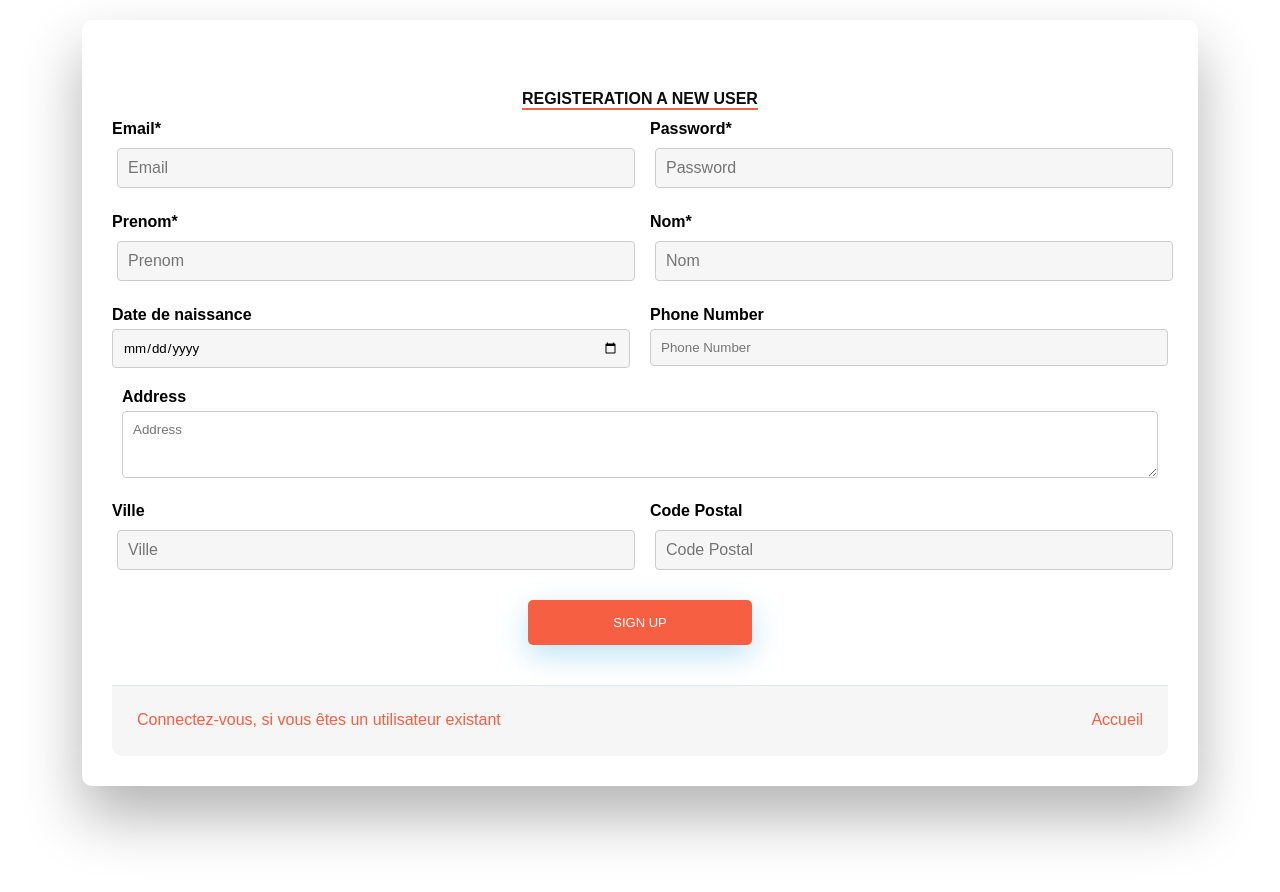
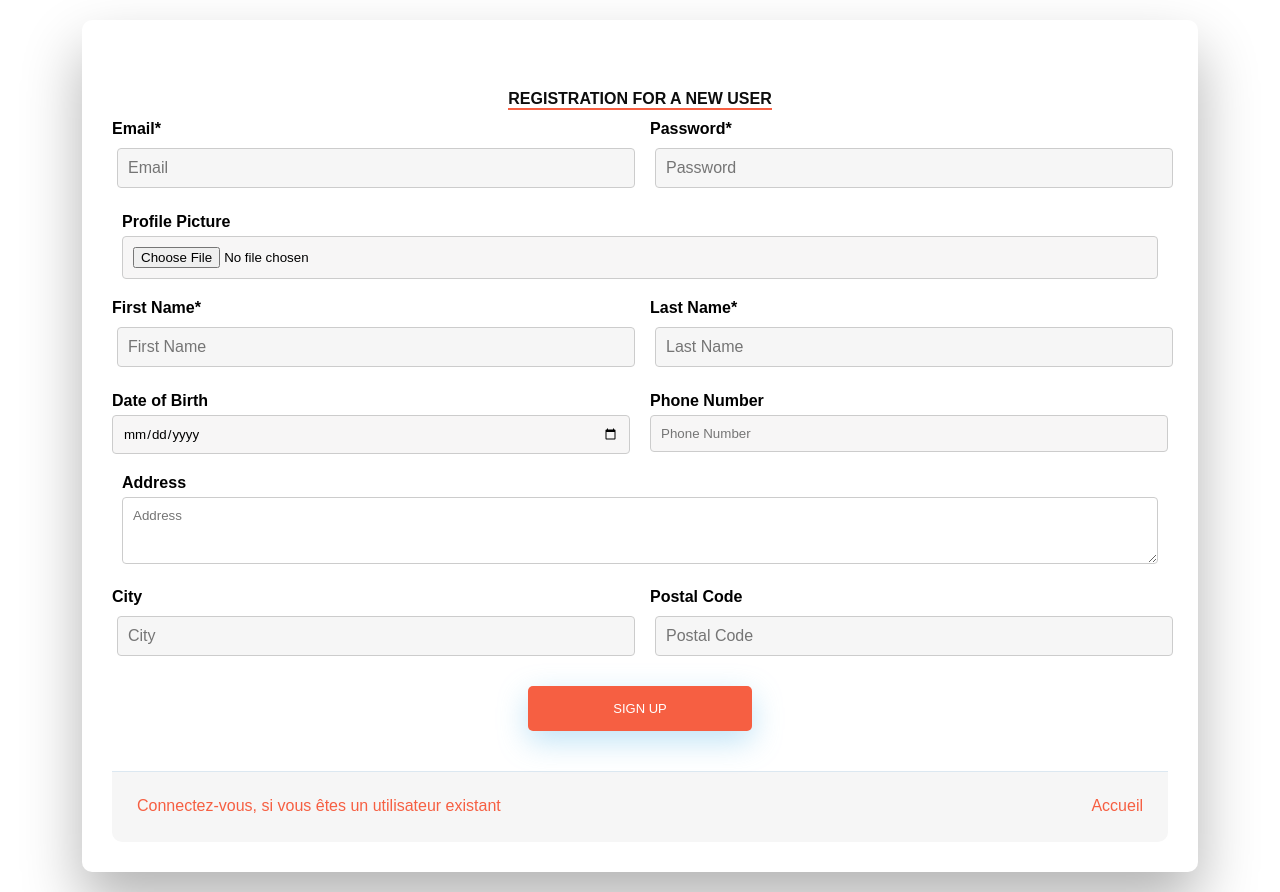
Before and after one commit to ngodup/client-cloud, a React (Create React App) app: page /signup in a window 1280 px wide. Before the commit the page ends 806 px from the top, so only its background shows below. Built offline with nearby package versions, Linux system fonts and the light colour scheme; no server answers.

Commit message:
Add toast and profile file input on Signup page

```diff
--- a/src/pages/Auth/SignUpPage.tsx
+++ b/src/pages/Auth/SignUpPage.tsx
@@ -1,7 +1,8 @@
-import React, { useState } from "react";
+import React, { useState, useRef } from "react";
 import axios from "axios";
+import { Link } from "react-router-dom";
+import { ToastContainer, toast } from "react-toastify";
 import "./Auth.css";
-import { Link } from "react-router-dom";
 
 interface SignUpFormState {
   email: string;
@@ -16,6 +17,7 @@ interface SignUpFormState {
 }
 
 const SignUpPage = () => {
+  const formRef = useRef<HTMLFormElement>(null);
   const [state, setState] = useState<SignUpFormState>({
     email: "",
     password: "",
@@ -28,10 +30,7 @@ const SignUpPage = () => {
     codePostal: "",
   });
 
-  const [loginMessage, setLoginMessage] = useState("");
-  const [loginError, setLoginError] = useState(false);
-  const [loginAttempted, setLoginAttempted] = useState(false);
-
+  const [profileImage, setProfileImage] = useState<File | undefined>();
   const {
     email,
     password,
@@ -47,44 +46,65 @@ const SignUpPage = () => {
   const handleSubmit = async (event: React.FormEvent<HTMLFormElement>) => {
     event.preventDefault();
 
-    try {
-      const response = await axios.post("http://127.0.0.1:8000/register", {
-        email,
-        password,
-        prenom,
-        nom,
-        dateDeNaissance,
-        phoneNumber,
-        address,
-        ville,
-        codePostal,
-      });
-      setLoginAttempted(true);
-      if (response.status === 201 || response.status === 200) {
-        setLoginMessage("Registration successful!");
-        console.log("Registration successful!");
-        setLoginError(false);
-      } else {
-        console.error("Registration failed: ", response.data);
-        setLoginMessage(response.data.message);
-        setLoginError(true);
+    if (formRef.current) {
+      const formData = new FormData();
+
+      formData.append("email", email);
+      formData.append("password", password);
+      formData.append("prenom", prenom);
+      formData.append("nom", nom);
+
+      if (dateDeNaissance) {
+        formData.append("dateDeNaissance", dateDeNaissance);
       }
-    } catch (error) {
-      console.error("Error during registration: ", error);
-      setLoginMessage((error as Error).message);
-      setLoginError(true);
-    } finally {
-      setState({
-        email: "",
-        password: "",
-        prenom: "",
-        nom: "",
-        dateDeNaissance: "",
-        phoneNumber: "",
-        address: "",
-        ville: "",
-        codePostal: "",
-      });
+
+      if (phoneNumber) {
+        formData.append("phoneNumber", phoneNumber);
+      }
+
+      if (address) {
+        formData.append("address", address);
+      }
+
+      if (ville) {
+        formData.append("ville", ville);
+      }
+
+      if (codePostal) {
+        formData.append("codePostal", codePostal);
+      }
+
+      if (profileImage) {
+        formData.append("photoDeProfil", profileImage);
+      }
+
+      try {
+        const response = await axios.post(
+          "http://127.0.0.1:8000/register",
+          formData,
+          {
+            headers: {
+              "Content-Type": "multipart/form-data",
+            },
+          }
+        );
+
+        if (response.status === 201 || response.status === 200) {
+          toast.success("Registration successful!");
+        } else {
+          // Handle non-200/201 responses explicitly
+          toast.error("Registration failed. Please check the server response.");
+        }
+      } catch (error: any) {
+        console.error("Error during registration: ", error);
+        toast.error(error.response?.data?.message || "Registration failed.");
+      } finally {
+        // Reset the form fields using the formRef ref
+        const form = formRef.current;
+        if (form) {
+          form.reset();
+        }
+      }
     }
   };
 
@@ -97,24 +117,27 @@ const SignUpPage = () => {
     });
   };
 
-  const loginMessageElement = loginAttempted && (
-    <div className={`login-message ${loginError ? "error" : "success"}`}>
-      {loginMessage}
-    </div>
-  );
+  const handleOnProfilePictureChange = (
+    e: React.FormEvent<HTMLInputElement>
+  ) => {
+    const target = e.target as HTMLInputElement & {
+      files: FileList;
+    };
+
+    setProfileImage(target.files[0]);
+  };
 
   return (
     <div className="wrapper fadeInDown">
       <div id="form-signup-wrapper">
-        <h2 className="active">Registeration a new User</h2>
+        <h2 className="active">Registration for a new User</h2>
 
-        <form onSubmit={handleSubmit}>
+        <form onSubmit={handleSubmit} ref={formRef}>
           <div className="row">
             <div className="field-container">
               <label htmlFor="email">Email*</label>
               <input
                 type="email"
-                id="login"
                 className="fadeIn second"
                 name="email"
                 placeholder="Email"
@@ -124,10 +147,9 @@ const SignUpPage = () => {
               />
             </div>
             <div className="field-container">
-              <label htmlFor="nom">Password*</label>
+              <label htmlFor="password">Password*</label>
               <input
                 type="password"
-                id="password"
                 className="fadeIn third"
                 name="password"
                 placeholder="Password"
@@ -137,26 +159,36 @@ const SignUpPage = () => {
               />
             </div>
           </div>
+          <div className="field-container">
+            <label htmlFor="photoDeProfil">Profile Picture</label>
+            <input
+              type="file"
+              className="fadeIn second"
+              name="photoDeProfil"
+              accept="image/*"
+              onChange={handleOnProfilePictureChange}
+            />
+          </div>
           <div className="row">
             <div className="field-container">
-              <label htmlFor="prenom">Prenom*</label>
+              <label htmlFor="prenom">First Name*</label>
               <input
                 type="text"
                 className="fadeIn second"
                 name="prenom"
-                placeholder="Prenom"
+                placeholder="First Name"
                 value={prenom}
                 onChange={handleInputChange}
                 required
               />
             </div>
             <div className="field-container">
-              <label htmlFor="nom">Nom*</label>
+              <label htmlFor="nom">Last Name*</label>
               <input
                 type="text"
                 className="fadeIn second"
                 name="nom"
-                placeholder="Nom"
+                placeholder="Last Name"
                 value={nom}
                 onChange={handleInputChange}
                 required
@@ -166,7 +198,7 @@ const SignUpPage = () => {
 
           <div className="row">
             <div className="field-container">
-              <label htmlFor="dateDeNaissance">Date de naissance</label>
+              <label htmlFor="dateDeNaissance">Date of Birth</label>
               <input
                 type="date"
                 className="fadeIn second"
@@ -200,23 +232,23 @@ const SignUpPage = () => {
           </div>
           <div className="row">
             <div className="field-container">
-              <label htmlFor="ville">Ville</label>
+              <label htmlFor="ville">City</label>
               <input
                 type="text"
                 className="fadeIn second"
                 name="ville"
-                placeholder="Ville"
+                placeholder="City"
                 value={ville}
                 onChange={handleInputChange}
               />
             </div>
             <div className="field-container">
-              <label htmlFor="codePostal">Code Postal</label>
+              <label htmlFor="codePostal">Postal Code</label>
               <input
                 type="text"
                 className="fadeIn second"
                 name="codePostal"
-                placeholder="Code Postal"
+                placeholder="Postal Code"
                 value={codePostal}
                 onChange={handleInputChange}
                 pattern="[0-9]{5}"
@@ -227,9 +259,23 @@ const SignUpPage = () => {
 
           <input type="submit" className="fadeIn fourth" value="Sign Up" />
         </form>
+        <div>
+          {" "}
+          <ToastContainer
+            position="top-center"
+            autoClose={5000}
+            hideProgressBar={false}
+            newestOnTop={false}
+            closeOnClick
+            rtl={false}
+            pauseOnFocusLoss
+            draggable
+            pauseOnHover
+            theme="light"
+          />
+        </div>
 
         <div id="formFooter">
-          <div>{loginMessageElement}</div>
           <div className="auth-footer-link">
             <Link to="/login" className="underlineHover">
               Connectez-vous, si vous êtes un utilisateur existant
```
